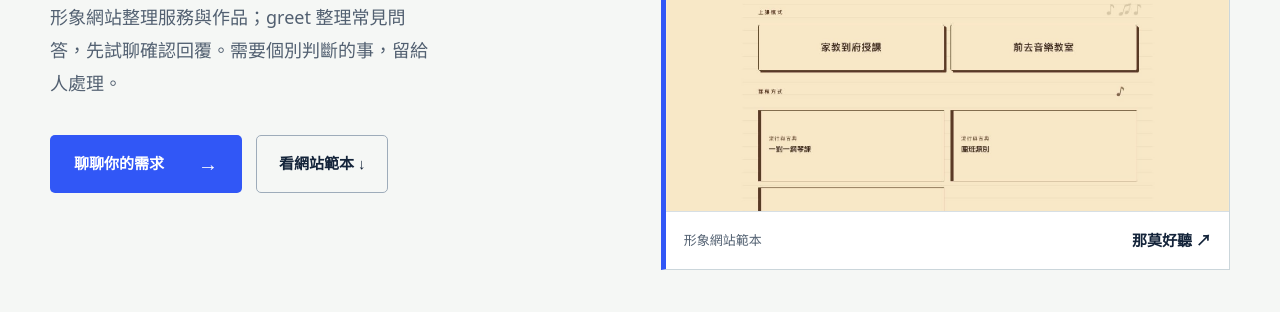
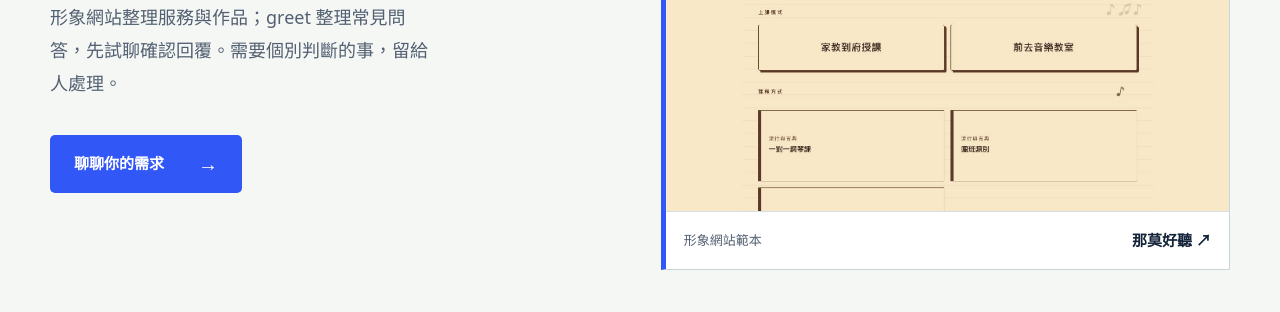
Before and after one commit to xpdai/d-ai-studio, a website: page index.html in a window 1280 px wide. Shown: the part 488-800 px from the top of the page. Drawn offline with Linux system fonts and the light colour scheme.

Commit message:
Simplify hero CTA and Greet introduction

```diff
--- a/index.html
+++ b/index.html
@@ -57,7 +57,7 @@
             <h1>從品牌第一眼，<span>到顧客第一問。</span></h1>
             <p class="hero-lead">形象網站整理服務與作品；greet 整理常見問答，先試聊確認回覆。需要個別判斷的事，留給人處理。</p>
 
-            <div class="hero-actions"><a class="button button-primary" href="#contact">聊聊你的需求<span class="button-arrow" aria-hidden="true">→</span></a><a class="hero-work-link" href="#work">看網站範本 ↓</a></div>
+            <div class="hero-actions"><a class="button button-primary" href="#contact">聊聊你的需求<span class="button-arrow" aria-hidden="true">→</span></a></div>
 
 
           </div>
```
Also changed, not shown: mvp-showcase.html (+0 -1 lines).
